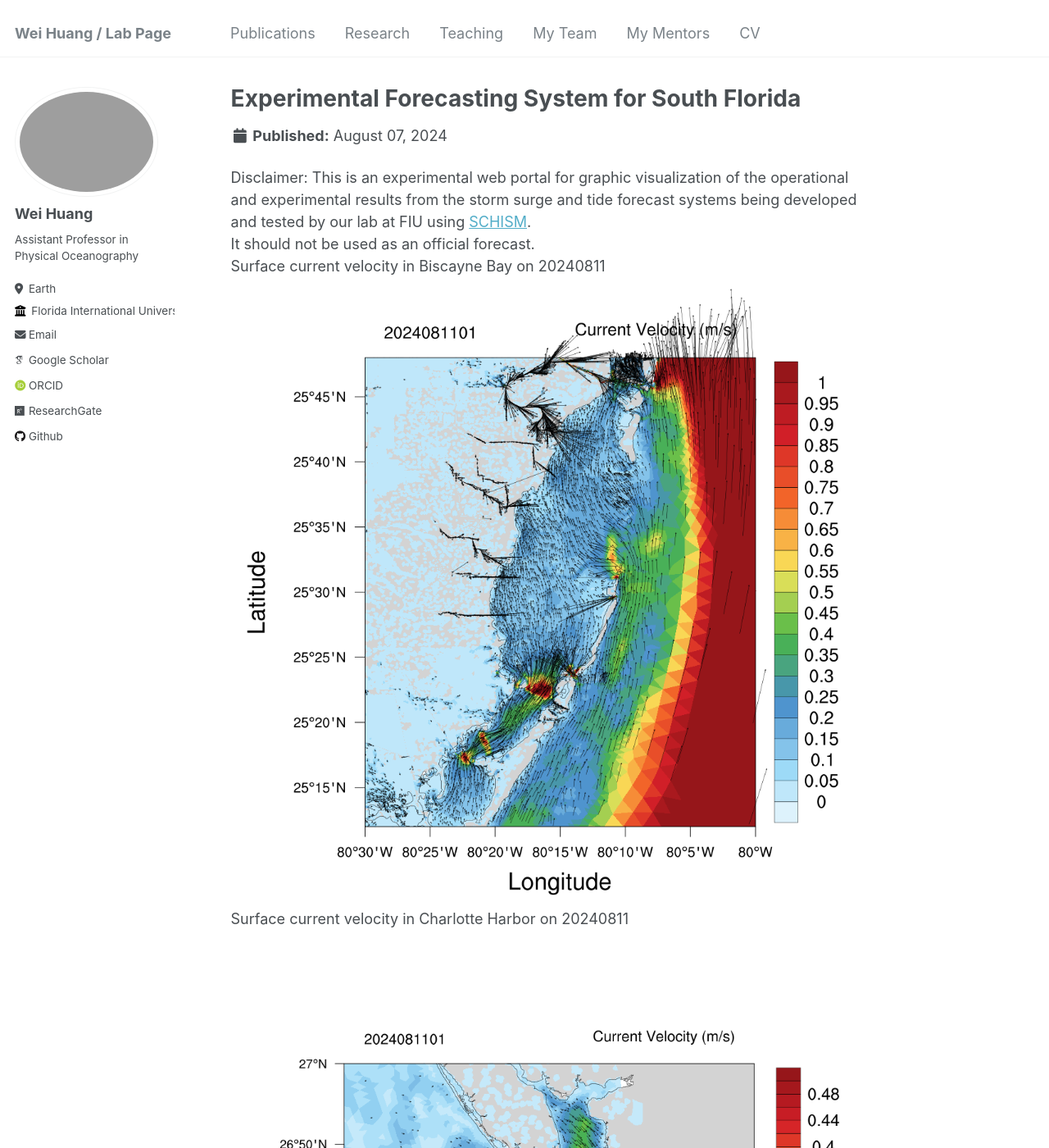
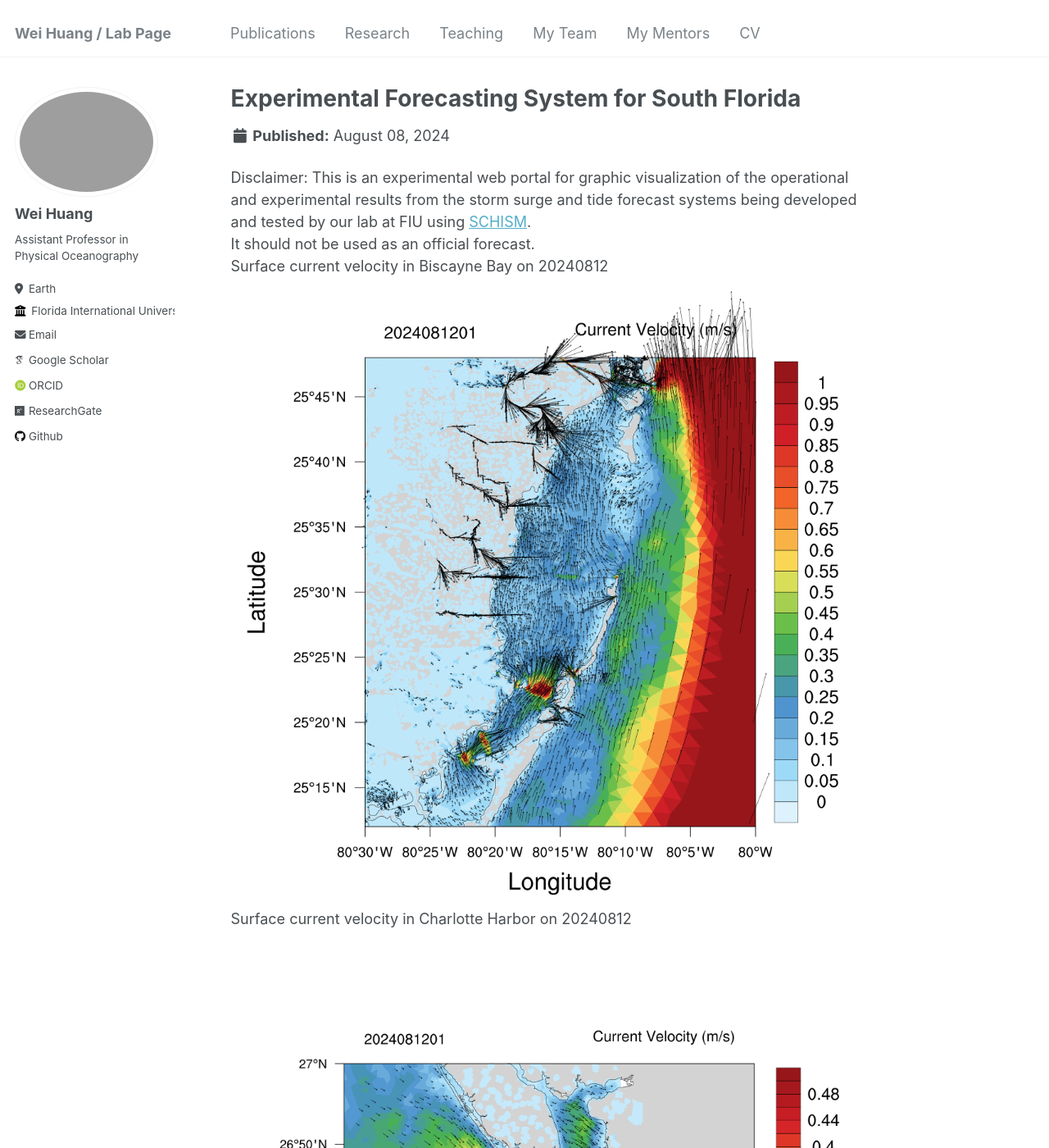
Before and after one commit to huang96169/huang96169.github.io, a Jekyll site: the page built from _research/research-1.md, in a window 1280 px wide and 1400 px high. Shown: the whole window at 82% size. Built offline with Jekyll 4.4.1, drawn with Linux system fonts in a browser that asks for light colours; some web fonts are replaced; some of the changed text lies outside the part shown.

Commit message:
replaced research_uv1.gif research_salt1.gif research_temp1.gif and replaced research_elev2.gif research_uv2.gif research_salt2.gif research_temp2.gif

```diff
--- a/_research/research-1.md
+++ b/_research/research-1.md
@@ -1,7 +1,7 @@
 ---
 title: "Experimental Forecasting System for South Florida"
-short: Surface current velocity of South Florida from 20240807 to 20240811
-date: 2024-08-07
+short: Surface current velocity of South Florida from 20240808 to 20240812
+date: 2024-08-08
 short1: "Disclaimer: This is an experimental web portal for graphic visualization of the operational and experimental results from the storm surge and tide forecast systems being developed and tested by our lab at FIU using [SCHISM](https://ccrm.vims.edu/schismweb/). It should not be used as an official forecast."
 excerpt: "<img src='/images/research_uv1.gif'>"
 collection: research
@@ -10,11 +10,11 @@ collection: research
 Disclaimer:
 This is an experimental web portal for graphic visualization of the operational and experimental results from the storm surge and tide forecast systems being developed and tested by our lab at FIU using [SCHISM](https://ccrm.vims.edu/schismweb/).<br/>
 It should not be used as an official forecast.<br/>
-Surface current velocity in Biscayne Bay on 20240811<br/>
+Surface current velocity in Biscayne Bay on 20240812<br/>
 <img src='/images/research_Bbay.png'>
-Surface current velocity in Charlotte Harbor on 20240811<br/>
+Surface current velocity in Charlotte Harbor on 20240812<br/>
 <img src='/images/research_Cbay.png'>
-Surface current velocity in Tampa Bay on 20240811<br/>
+Surface current velocity in Tampa Bay on 20240812<br/>
 <img src='/images/research_Tbay.png'>
 The map below showns observational stations used for validating the model's results, as well as the horizontal grid. <br/>
 The horizontal grid for SCHISM in simulating Biscayne Bay in South Florida, using flexible resolution resolving levees and canals (1-2 m), watershed rural and urban areas (30m-50m) and coastal ocean (500m-5km).<br/>
```
Also changed, not shown: _research/research-2.md (+6 -6 lines), images/research_Bbay.png, images/research_Cbay.png, images/research_Tbay.png, images/research_maxelev2.gif.
